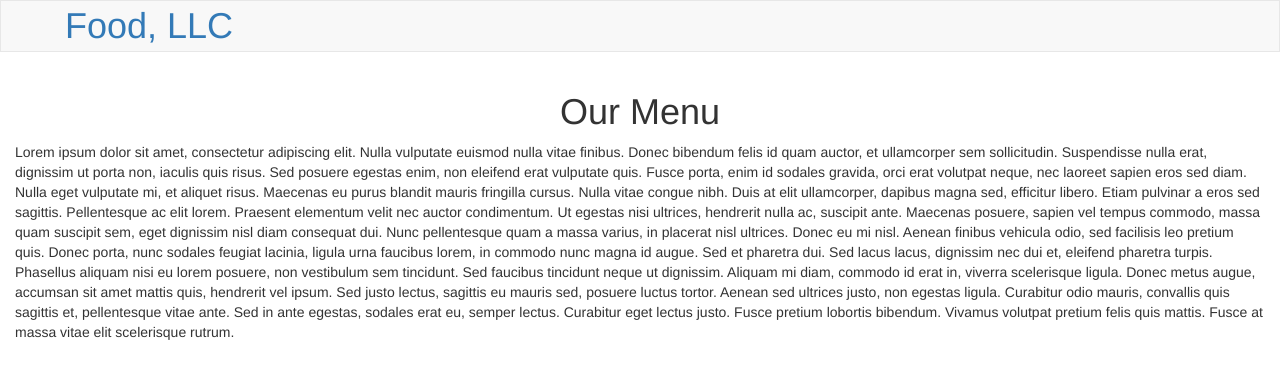
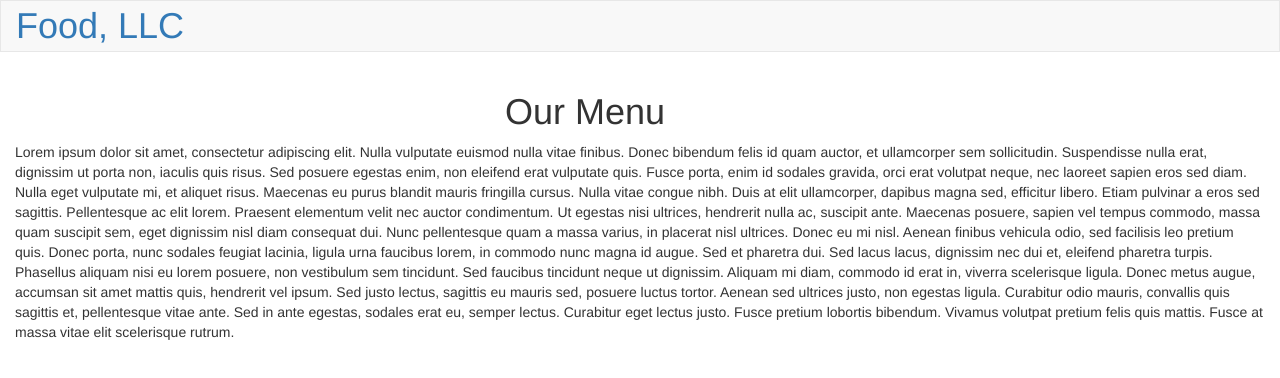
Before and after one commit to Dom-nik/coursera-webdev, a plain HTML site: page module3-solution/index.html in a window 1280 px wide. Drawn offline with Linux system fonts and the light colour scheme.

Commit message:
Styling changes, minor

```diff
--- a/module3-solution/css/styles.css
+++ b/module3-solution/css/styles.css
@@ -2,8 +2,13 @@
 	border-radius: 0;
 }
 
+div.container {
+	margin: 0;
+	padding: 0;
+}
+
 div.navbar-brand {
-	padding: 0;
+	padding: 0 0 0 20px;
 }
 
 div.navbar-brand a:hover {
@@ -38,8 +43,6 @@ div.navbar-brand h1 {
 	background-color: #FFF;
 }
 
-@media (min-width: 768px){
-	#collapsable-nav{
-		display: none;
-	}
+button.navbar-toggle {
+  margin-right: 25px;
 }
```
